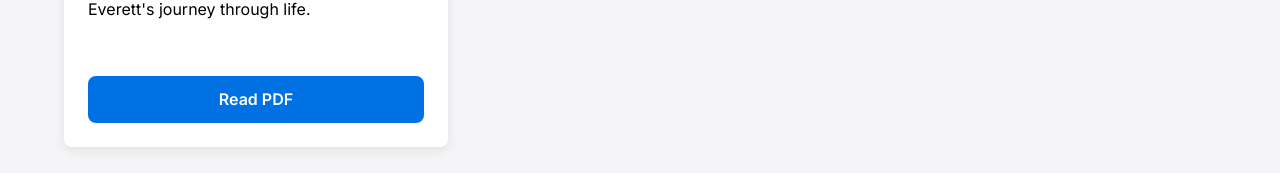
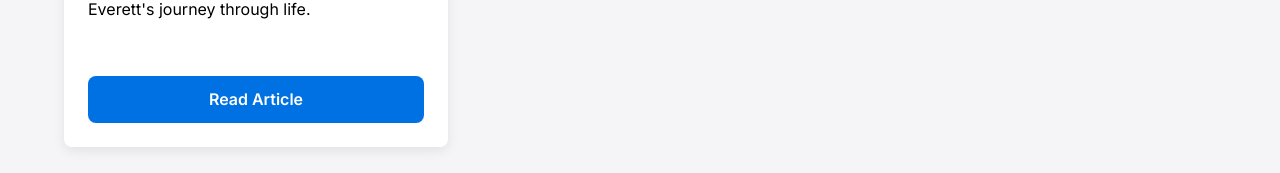
Before and after one commit to csnowden11/camdensnowden.com, a Next.js app: page / in a window 1280 px wide. Shown: the part 2478-2651 px from the top of the page. Built offline with nearby package versions, Linux system fonts and the light colour scheme.

Commit message:
Update page.tsx

```diff
--- a/src/app/page.tsx
+++ b/src/app/page.tsx
@@ -292,7 +292,7 @@ export default function Home() {
             <div className="col-4 post-card">
               <h3>Life Lessons for My Sons</h3>
               <p>Wisdom and guidance for Charlie and Everett's journey through life.</p>
-              <a href="/pdfs/Life-Lessons-for-My-Sons-What-I-Hope-Charlie-and-Everett-Will-Always-Remember.pdf" className="btn" target="_blank" rel="noopener noreferrer">Read PDF</a>
+              <a href="https://life-lessons-sons-gsj2i5x.gamma.site/" className="btn" target="_blank" rel="noopener noreferrer">Read Article</a>
             </div>
           </div>
         </div>
```
